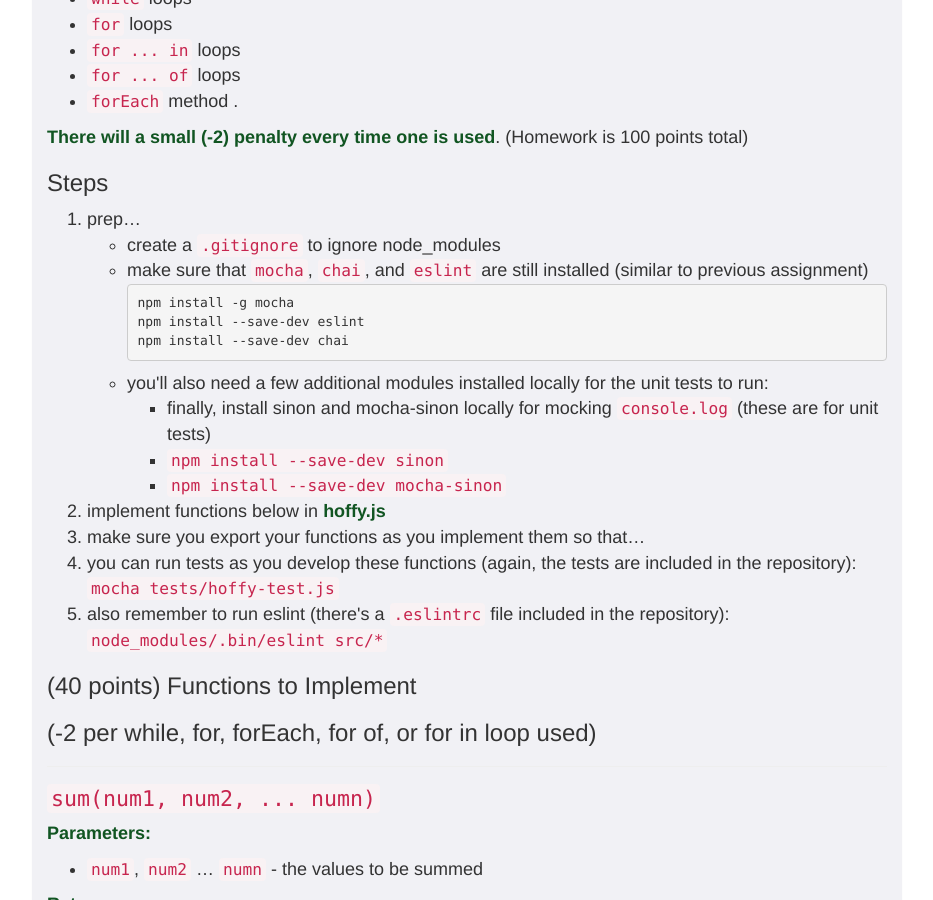
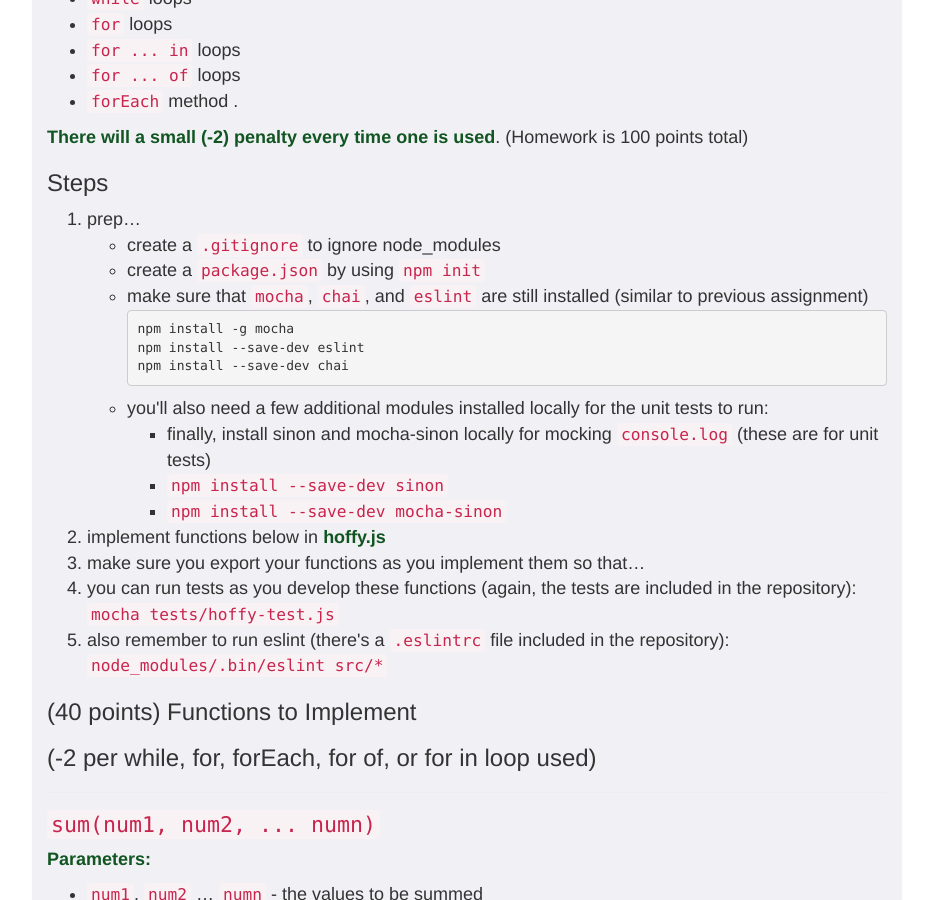
Before and after one commit to foureyes/csci-ua.0480-spring2018-008, a Jekyll site: the page built from homework/02.markdown, in a window 1280 px wide and 900 px high, scrolled down 1528 px. Shown: the whole window, without its empty margins (173-1106 px from the left). Built offline with Jekyll 4.4.1, drawn with Linux system fonts in a browser that asks for light colours.

Commit message:
add instructions for package.json

```diff
--- a/homework/02.markdown
+++ b/homework/02.markdown
@@ -78,6 +78,7 @@ __There will a small (-2) penalty every time one is used__. (Homework is 100 poi
 
 1. prep...
     * create a `.gitignore` to ignore node_modules
+	* create a `package.json` by using `npm init`
     * make sure that `mocha`, `chai`, and `eslint` are still installed (similar to previous assignment)
         <pre><code data-trim contenteditable>npm install -g mocha
 npm install --save-dev eslint
```
